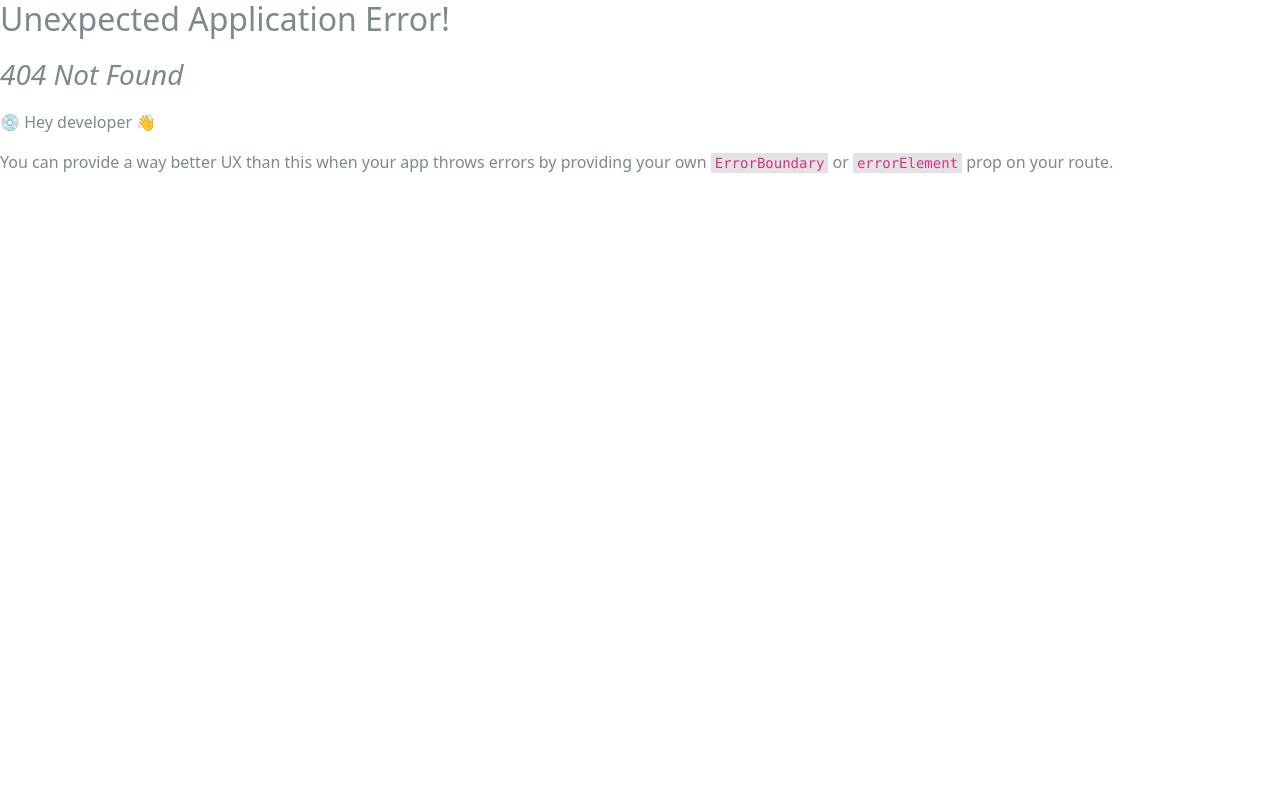
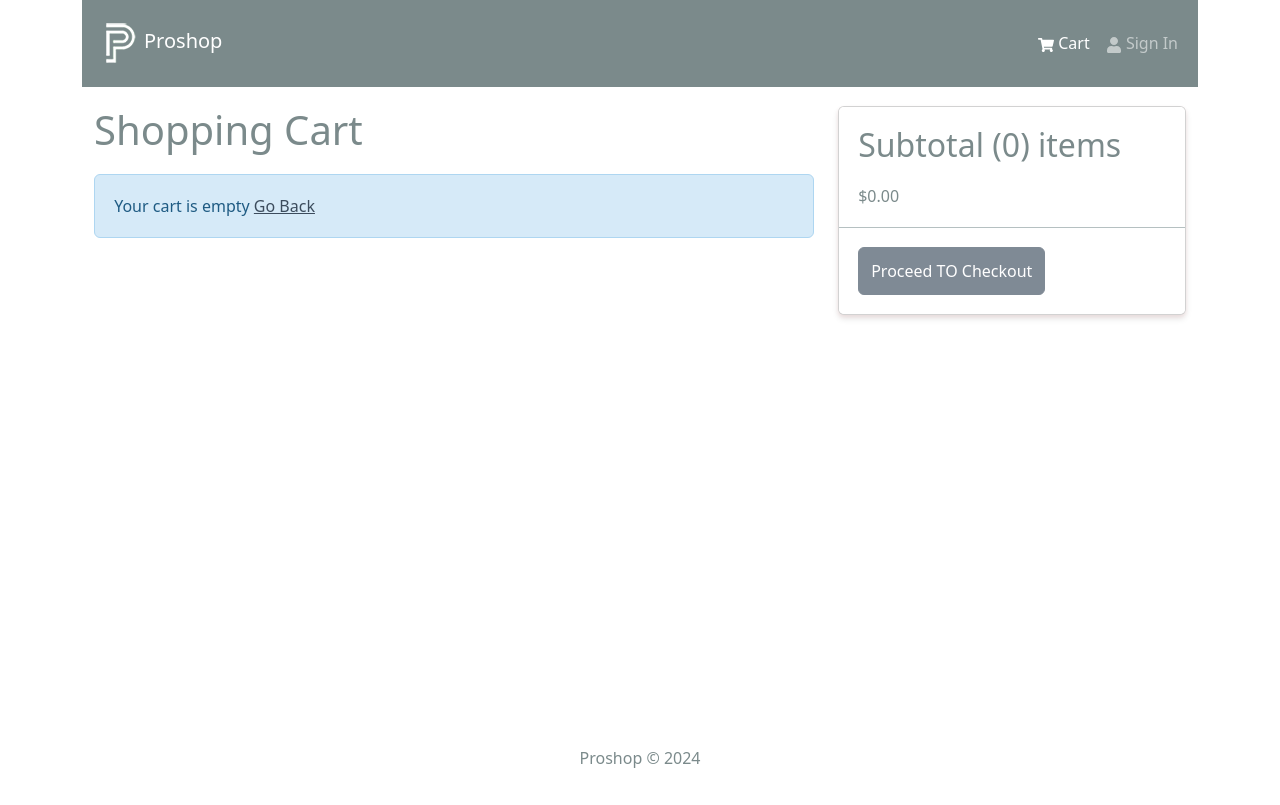
Before and after one commit to Initfan/roadmap, a React (Create React App) app in the folder ecommerce/frontend/: page /cart in a window 1280 px wide. Before the commit this address had no page. Built offline with nearby package versions, Linux system fonts and the light colour scheme.

Commit message:
Shopping cart functionality

```diff
--- a/ecommerce/frontend/src/components/Header.jsx
+++ b/ecommerce/frontend/src/components/Header.jsx
@@ -1,10 +1,13 @@
 import React from 'react'
-import { Navbar, Nav, Container } from 'react-bootstrap'
+import { Navbar, Nav, Container, Badge } from 'react-bootstrap'
 import { FaShoppingCart, FaUser } from 'react-icons/fa'
 import { LinkContainer } from 'react-router-bootstrap'
 import logo from '../assets/logo.png'
+import { useSelector } from 'react-redux'
 
 const Header = () => {
+    const { cartItems } = useSelector(state => state.cart)
+
     return (
         <header>
             <Navbar bg='dark' variant='dark' expand='md' collapseOnSelect>
@@ -17,12 +20,22 @@
                     </LinkContainer>
                     <Navbar.Toggle aria-controls='basic-navbar-nav' />
                     <Navbar.Collapse id='basic-navbar-nav'>
-                        <LinkContainer to='/cart'>
-                            <Nav.Link><FaShoppingCart /> Cart</Nav.Link>
-                        </LinkContainer>
-                        <LinkContainer to='/sign-in'>
-                            <Nav.Link><FaUser /> Sign In</Nav.Link>
-                        </LinkContainer>
+                        <Nav className='ms-auto'>
+                            <LinkContainer to='/cart'>
+                                <Nav.Link>
+                                    <FaShoppingCart /> Cart
+                                    {
+                                        cartItems.length > 0 &&
+                                        <Badge pill bg='success' style={{ marginLeft: '5px' }}>
+                                            {cartItems.reduce((a, c) => a + c.qty, 0)}
+                                        </Badge>
+                                    }
+                                </Nav.Link>
+                            </LinkContainer>
+                            <LinkContainer to='/sign-in'>
+                                <Nav.Link><FaUser /> Sign In</Nav.Link>
+                            </LinkContainer>
+                        </Nav>
                     </Navbar.Collapse>
                 </Container>
             </Navbar>
--- a/ecommerce/frontend/src/index.js
+++ b/ecommerce/frontend/src/index.js
@@ -14,6 +14,7 @@
 import reportWebVitals from './reportWebVitals';
 import HomeScreen from './screens/HomeScreen';
 import ProductScreen from './screens/ProductScreen';
+import CartScreen from './screens/CartScreen';
 
 
 const router = createBrowserRouter(
@@ -21,6 +22,7 @@
     <Route path='/' element={<App />}>
       <Route index={true} path='/' element={<HomeScreen />} />
       <Route path='/product/:id' element={<ProductScreen />} />
+      <Route path='/cart' element={<CartScreen />} />
     </Route>
   )
 )
--- /dev/null
+++ b/ecommerce/frontend/src/screens/CartScreen.jsx
@@ -0,0 +1,103 @@
+import React, { useState } from 'react'
+import { Link, useNavigate } from 'react-router-dom'
+import { useDispatch, useSelector } from 'react-redux'
+import { Row, Col, ListGroup, Image, Form, Button, Card } from 'react-bootstrap'
+import { FaTrashAlt } from 'react-icons/fa'
+import Message from '../components/Message'
+import { addToCart, removeFromCart } from '../slices/cartSlice'
+
+const CartScreen = () => {
+    const navigate = useNavigate()
+    const dispatch = useDispatch()
+
+    const cart = useSelector((state) => state.cart)
+    const { cartItems } = cart
+
+    const addToCartHandler = async (product, qty) => {
+        dispatch(addToCart({ ...product, qty }))
+    }
+
+    const removeFromCartHandler = async (id) => {
+        dispatch(removeFromCart(id))
+    }
+
+    const checkoutHandler = () => {
+        navigate('/loing?redirect=/shipping')
+    }
+
+    return (
+        <Row>
+            <Col md={8}>
+                <h1 style={{ marginBottom: '20px' }}>Shopping Cart</h1>
+                {cartItems.length === 0
+                    ? <Message>
+                        Your cart is empty <Link to='/'>Go Back</Link>
+                    </Message>
+                    : <ListGroup variant='flush'>
+                        {cartItems.map(item =>
+                            <ListGroup.Item key={item._id}>
+                                <Row>
+                                    <Col md={2}>
+                                        <Image src={item.image} alt={item.name} fluid rounded />
+                                    </Col>
+                                    <Col md={3}>
+                                        <Link to={`/product/${item._id}`}>
+                                            {item.name}
+                                        </Link>
+                                    </Col>
+                                    <Col md={2}>
+                                        ${item.price}
+                                    </Col>
+                                    <Col md={2}>
+                                        <Form.Control
+                                            as='select'
+                                            value={item.qty}
+                                            onChange={e => addToCartHandler(item, Number(e.target.value))}
+                                        >
+                                            {[...Array(item.countInStock).keys().map(x =>
+                                                <option key={x + 1} value={x + 1}>
+                                                    {x + 1}
+                                                </option>
+                                            )]}
+                                        </Form.Control>
+                                    </Col>
+                                    <Col md={2}>
+                                        <Button
+                                            type='button'
+                                            variant='light'
+                                            onClick={() => removeFromCartHandler(item._id)}
+                                        >
+                                            <FaTrashAlt />
+                                        </Button>
+                                    </Col>
+                                </Row>
+                            </ListGroup.Item>
+                        )}
+                    </ListGroup>
+                }
+            </Col>
+            <Col md={4}>
+                <Card>
+                    <ListGroup variant='flush'>
+                        <ListGroup.Item>
+                            <h2>Subtotal ({cartItems.reduce((acc, item) => acc + item.qty, 0)}) items</h2>
+                            ${cartItems.reduce((acc, item) => acc + item.qty * item.price, 0).toFixed(2)}
+                        </ListGroup.Item>
+                        <ListGroup.Item>
+                            <Button
+                                type='button'
+                                className='btn-block'
+                                disabled={cartItems.length === 0}
+                                onClick={checkoutHandler}
+                            >
+                                Proceed TO Checkout
+                            </Button>
+                        </ListGroup.Item>
+                    </ListGroup>
+                </Card>
+            </Col>
+        </Row>
+    )
+}
+
+export default CartScreen
--- a/ecommerce/frontend/src/screens/ProductScreen.jsx
+++ b/ecommerce/frontend/src/screens/ProductScreen.jsx
@@ -1,16 +1,30 @@
-import { Link, useParams } from 'react-router-dom'
+import { Link, useNavigate, useParams } from 'react-router-dom'
 import {
-    Row, Col, Image, ListGroup, Card, Button
+    Row, Col, Image, ListGroup, Card, Button,
+    Form
 } from 'react-bootstrap'
 import Rating from '../components/Rating'
 import { useGetProductDetailQuery } from '../slices/productApiSlice'
 import Loader from '../components/Loader'
 import Message from '../components/Message'
+import { addToCart } from '../slices/cartSlice'
+import { useState } from 'react'
+import { useDispatch } from 'react-redux'
 
 const ProductScreen = () => {
     const { id: productId } = useParams()
 
+    const dispatch = useDispatch()
+    const navigate = useNavigate()
+
     const { data: product, isLoading, error } = useGetProductDetailQuery(productId)
+
+    const [qty, setQty] = useState(1)
+
+    const addToCartHandler = () => {
+        dispatch(addToCart({ ...product, qty }))
+        navigate('/cart')
+    }
 
     return (
         <div>
@@ -71,11 +85,34 @@
                                                 </Col>
                                             </Row>
                                         </ListGroup.Item>
+
+                                        {product.countInStock > 0 &&
+                                            <ListGroup.Item>
+                                                <Row>
+                                                    <Col>Qty</Col>
+                                                    <Col>
+                                                        <Form.Control
+                                                            as='select'
+                                                            value={qty}
+                                                            onChange={(e) => setQty(Number(e.target.value))}
+                                                        >
+                                                            {[...Array(product.countInStock).keys().map(x =>
+                                                                <option key={x + 1} value={x + 1}>
+                                                                    {x + 1}
+                                                                </option>
+                                                            )]}
+                                                        </Form.Control>
+                                                    </Col>
+                                                </Row>
+                                            </ListGroup.Item>
+                                        }
+
                                         <ListGroup.Item>
                                             <Button
                                                 className='btn-block'
                                                 type='button'
                                                 disabled={product.countInStock === 0}
+                                                onClick={addToCartHandler}
                                             >
                                                 Add to Cart
                                             </Button>
--- /dev/null
+++ b/ecommerce/frontend/src/slices/cartSlice.js
@@ -0,0 +1,34 @@
+import { createSlice } from '@reduxjs/toolkit'
+import { updateCart } from '../utils/cartUtils';
+
+const initialState = localStorage.getItem('cart')
+    ? JSON.parse(localStorage.getItem('cart')) : { cartItems: [] }
+
+const cartSlice = createSlice({
+    name: 'cart',
+    initialState,
+    reducers: {
+        addToCart: (state, action) => {
+            const item = action.payload;
+
+            const existItem = state.cartItems.find((x) => x._id === item._id)
+
+            if (existItem) {
+                state.cartItems = state.cartItems.map(x => x._id === existItem._id ? item : x)
+            } else {
+                state.cartItems = [...state.cartItems, item]
+            }
+
+            return updateCart(state)
+        },
+        removeFromCart: (state, action) => {
+            state.cartItems = state.cartItems.filter(x => x._id !== action.payload)
+
+            return updateCart(state)
+        }
+    }
+})
+
+export const { addToCart, removeFromCart } = cartSlice.actions
+
+export default cartSlice.reducer
--- a/ecommerce/frontend/src/store.js
+++ b/ecommerce/frontend/src/store.js
@@ -1,9 +1,11 @@
 import { configureStore } from '@reduxjs/toolkit'
 import { apiSlice } from './slices/appSlice'
+import cartSliceReducer from './slices/cartSlice'
 
 const store = configureStore({
     reducer: {
-        [apiSlice.reducerPath]: apiSlice.reducer
+        [apiSlice.reducerPath]: apiSlice.reducer,
+        cart: cartSliceReducer,
     },
     middleware: getDefaultMiddleware => getDefaultMiddleware().concat(apiSlice.middleware),
     devTools: true,
--- /dev/null
+++ b/ecommerce/frontend/src/utils/cartUtils.js
@@ -0,0 +1,23 @@
+export const addDecimals = num => Math.round(num * 100 / 100).toFixed(2)
+
+export const updateCart = state => {
+    // Calculate items price
+    state.itemsPrice = addDecimals(state.cartItems.reduce((acc, item) => acc + item.price * item.qty, 0))
+
+    // Calculate shipping price (If order is over $100 then free, else $10 shipping)
+    state.shippingPrice = addDecimals(state.itemsPrice > 100 ? 0 : 10)
+
+    // Calculate tex price (15% tax)
+    state.taxPrice = addDecimals(Number((0.15 * state.itemsPrice)).toFixed(2))
+
+    // Calculate total price
+    state.totalPrice = (
+        Number(state.itemsPrice) +
+        Number(state.shippingPrice) +
+        Number(state.taxPrice)
+    ).toFixed(2)
+
+    localStorage.setItem('cart', JSON.stringify(state))
+
+    return state
+}
```
